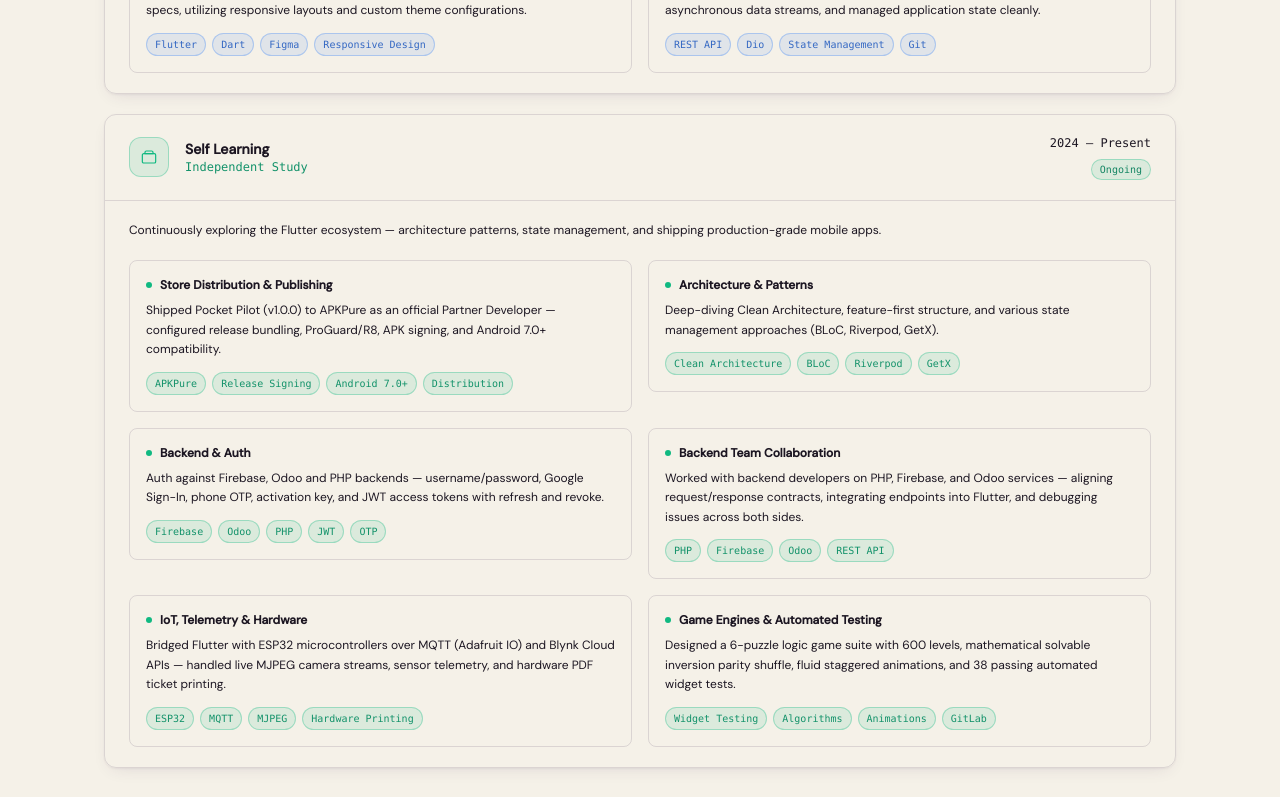
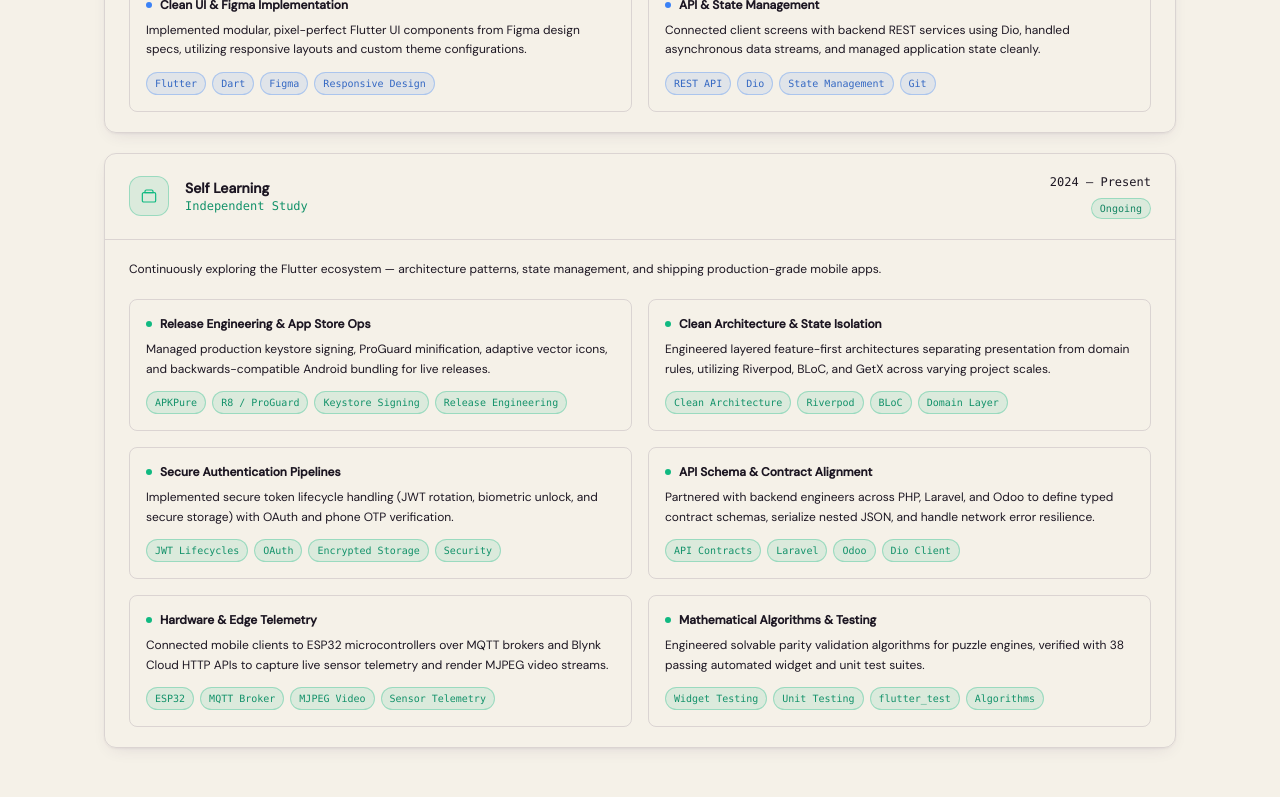
Before and after one commit to 556bhonemyathein/Software-Engineer-Portfolio, a React (Vite) app: page / in a window 1280 px wide. Shown: the part 2850-3647 px from the top of the page. Built offline with nearby package versions, Linux system fonts and the light colour scheme; a web font is replaced by a local one.

Commit message:
Eliminate repeated sentences, duplicate words, and redundant phrases across portfolio sections

```diff
--- a/src/app/App.tsx
+++ b/src/app/App.tsx
@@ -86,14 +86,14 @@ const PROFILE = {
 };
 
 const ABOUT_POINTS = [
-  "Started Flutter in 2024 — building and shipping consistently since.",
-  "Published Pocket Pilot on APKPure (v1.0.0, Partner Developer) with offline-first architecture.",
-  "Knows all major state management patterns; picks the right one for each project.",
-  "Uses AI tools (Copilot, Claude, Gemini, Codex) to move faster — reviews and understands every line before it ships.",
-  "Experience across REST APIs, Firebase, full auth flows, image upload, and responsive UI.",
-  "Worked alongside backend teams on PHP, Firebase, and Odoo — integrating their APIs into Flutter.",
-  "Engineered 600-level multi-game engine (Quick Puz) with solvable parity algorithms & 38 passing automated widget tests.",
-  "Built real-world IoT telemetry solutions connecting ESP32 hardware, MQTT protocols, MJPEG video streaming, and hardware printing.",
+  "Architecting clean, modular Flutter codebases with strict separation between UI, business logic, and data layers.",
+  "Pragmatic approach to state management — selecting Riverpod, BLoC, or Provider based on domain complexity.",
+  "Prioritizing offline-first resilience so mobile users never encounter blocked interfaces during connection drops.",
+  "Practical experience connecting mobile clients with IoT hardware, sensor telemetry, and live camera streaming.",
+  "Committed to code reliability through automated testing — maintaining unit and widget test suites for core logic.",
+  "Experienced in cross-functional collaboration — aligning REST API schemas with backend teams (PHP, Laravel, Firebase).",
+  "Productive workflow incorporating modern AI tools (Copilot, Claude, Gemini) while thoroughly reviewing every line.",
+  "Obsessed with polished mobile UX — 60fps physics animations, native splash handovers, and pixel-precise design delivery.",
 ];
 
 const AI_TOOLS = [
@@ -262,34 +262,40 @@ const EXPERIENCE = [
     description: "Continuously exploring the Flutter ecosystem — architecture patterns, state management, and shipping production-grade mobile apps.",
     highlights: [
       {
-        app: "Store Distribution & Publishing",
-        detail: "Shipped Pocket Pilot (v1.0.0) to APKPure as an official Partner Developer — configured release bundling, ProGuard/R8, APK signing, and Android 7.0+ compatibility.",
-        tags: ["APKPure", "Release Signing", "Android 7.0+", "Distribution"],
+        app: "Release Engineering & App Store Ops",
+        detail:
+          "Managed production keystore signing, ProGuard minification, adaptive vector icons, and backwards-compatible Android bundling for live releases.",
+        tags: ["APKPure", "R8 / ProGuard", "Keystore Signing", "Release Engineering"],
       },
       {
-        app: "Architecture & Patterns",
-        detail: "Deep-diving Clean Architecture, feature-first structure, and various state management approaches (BLoC, Riverpod, GetX).",
-        tags: ["Clean Architecture", "BLoC", "Riverpod", "GetX"],
+        app: "Clean Architecture & State Isolation",
+        detail:
+          "Engineered layered feature-first architectures separating presentation from domain rules, utilizing Riverpod, BLoC, and GetX across varying project scales.",
+        tags: ["Clean Architecture", "Riverpod", "BLoC", "Domain Layer"],
       },
       {
-        app: "Backend & Auth",
-        detail: "Auth against Firebase, Odoo and PHP backends — username/password, Google Sign-In, phone OTP, activation key, and JWT access tokens with refresh and revoke.",
-        tags: ["Firebase", "Odoo", "PHP", "JWT", "OTP"],
+        app: "Secure Authentication Pipelines",
+        detail:
+          "Implemented secure token lifecycle handling (JWT rotation, biometric unlock, and secure storage) with OAuth and phone OTP verification.",
+        tags: ["JWT Lifecycles", "OAuth", "Encrypted Storage", "Security"],
       },
       {
-        app: "Backend Team Collaboration",
-        detail: "Worked with backend developers on PHP, Firebase, and Odoo services — aligning request/response contracts, integrating endpoints into Flutter, and debugging issues across both sides.",
-        tags: ["PHP", "Firebase", "Odoo", "REST API"],
+        app: "API Schema & Contract Alignment",
+        detail:
+          "Partnered with backend engineers across PHP, Laravel, and Odoo to define typed contract schemas, serialize nested JSON, and handle network error resilience.",
+        tags: ["API Contracts", "Laravel", "Odoo", "Dio Client"],
       },
       {
-        app: "IoT, Telemetry & Hardware",
-        detail: "Bridged Flutter with ESP32 microcontrollers over MQTT (Adafruit IO) and Blynk Cloud APIs — handled live MJPEG camera streams, sensor telemetry, and hardware PDF ticket printing.",
-        tags: ["ESP32", "MQTT", "MJPEG", "Hardware Printing"],
+        app: "Hardware & Edge Telemetry",
+        detail:
+          "Connected mobile clients to ESP32 microcontrollers over MQTT brokers and Blynk Cloud HTTP APIs to capture live sensor telemetry and render MJPEG video streams.",
+        tags: ["ESP32", "MQTT Broker", "MJPEG Video", "Sensor Telemetry"],
       },
       {
-        app: "Game Engines & Automated Testing",
-        detail: "Designed a 6-puzzle logic game suite with 600 levels, mathematical solvable inversion parity shuffle, fluid staggered animations, and 38 passing automated widget tests.",
-        tags: ["Widget Testing", "Algorithms", "Animations", "GitLab"],
+        app: "Mathematical Algorithms & Testing",
+        detail:
+          "Engineered solvable parity validation algorithms for puzzle engines, verified with 38 passing automated widget and unit test suites.",
+        tags: ["Widget Testing", "Unit Testing", "flutter_test", "Algorithms"],
       },
     ],
   },
@@ -321,14 +327,14 @@ const PROJECTS: Project[] = [
     accent: "#10B981",
     title: "Plant Monitoring — Rice Paddy Monitor",
     description:
-      "Intelligent rice-paddy monitoring assistant turning an ESP32 + ESP32-CAM field station into an automated crop health system. Real-time telemetry (temperature, humidity, soil moisture), live MJPEG camera stream, and Gemini AI diagnosis (disease, spray advice, care plan) with bilingual English / မြန်မာ support and Blynk pump automation.",
+      "Automated field assistant transforming ESP32 and ESP32-CAM microcontrollers into an edge crop health monitoring station. Combines environmental sensor processing, live video feeds, and bilingual agronomy advice powered by Gemini multimodal vision models.",
     highlights: [
-      "ESP32 + ESP32-CAM live stream (MJPEG)",
-      "Gemini AI plant & disease diagnosis",
-      "Threshold-first agronomy rules engine",
-      "Bilingual Cupertino iOS UI (English / မြန်မာ)",
-      "Blynk Cloud HTTP API pump control",
-      "Offline-first sensor grading fallback",
+      "Real-time sensor telemetry loop streaming humidity, soil, and temperature data",
+      "Direct MJPEG video decode rendered inside a responsive Cupertino iOS interface",
+      "Multimodal Gemini 1.5 Flash diagnosis for crop disease detection and spray schedules",
+      "Offline threshold grading rules engine running autonomously without internet",
+      "Blynk Cloud REST webhook integration triggering field irrigation pumps on demand",
+      "Bilingual typography handling seamless English and Myanmar Unicode font scaling",
     ],
     tech: [
       "Flutter",
@@ -354,15 +360,14 @@ const PROJECTS: Project[] = [
     accent: "#3B82F6",
     title: "PocketPilot — Finance Tracker",
     description:
-      "Production offline-first personal finance tracker published on APKPure. Every write lands in Isar first and reconciles with the server later, so accounts, transactions, categories and reports all work seamlessly with no backend at all. Features feature-first Clean Architecture, Riverpod 3 compile-safe state, sealed error handling, and dual dev/prod flavours.",
+      "Production financial management application published to APKPure. Engineered around an offline-first transactional pipeline where ledger updates persist locally before reconciling with upstream servers, ensuring fluid responsiveness regardless of network latency.",
     highlights: [
-      "Published on APKPure (v1.0.0 · Partner Developer)",
-      "Universal Android 7.0+ release (65.9 MB APK)",
-      "Isar offline-first local database + sync",
-      "Riverpod 3 compile-safe state + GoRouter",
-      "fl_chart analytics + PDF report export",
-      "Dio auth/retry interceptors & sealed failures",
-      "Multi-language (easy_localization)",
+      "Live release on APKPure Partner Console supporting Android 7.0 through 14",
+      "High-throughput local NoSQL document storage powered by Isar Database",
+      "Compile-safe reactive state flow and declarative routing with Riverpod 3 & GoRouter",
+      "Financial analytics and trend visualization using fl_chart with PDF report export",
+      "Network resilience stack with Dio automatic retry interceptors and sealed failures",
+      "Dual flavor architecture separating development sandbox from production releases",
     ],
     tech: [
       "Flutter",
@@ -389,13 +394,13 @@ const PROJECTS: Project[] = [
     accent: "#8B5CF6",
     title: "Offline Inventory Logger",
     description:
-      "Offline-first mobile inventory management system that stores and manages stock locally in SQLite while fetching suppliers from a remote REST API. Features full CRUD with swipe actions, strict form validation, robust network error handling, and a clean layered architecture powered by Riverpod.",
+      "Mobile warehouse stock management solution designed for fast-paced catalog counts. Maintains local inventory availability offline while asynchronously synchronizing supplier orders and pricing adjustments with upstream REST services.",
     highlights: [
-      "SQLite offline-first local storage",
-      "REST supplier sync with Dio",
-      "Full CRUD with Slidable swipe actions",
-      "Layered Clean Architecture (UI → Provider → Repo → Service)",
-      "Form validation & network error handling",
+      "Embedded relational database layer backed by Sqflite for zero-latency lookups",
+      "Supplier synchronization engine using Dio with error interceptors and token cache",
+      "Interactive stock mutations with flutter_slidable directional swipe actions",
+      "Decoupled 4-tier Clean Architecture (UI → Provider → Repository → Remote Service)",
+      "Strict client-side form validation guarding SKU patterns and inventory thresholds",
     ],
     tech: [
       "Flutter",
@@ -423,14 +428,13 @@ const PROJECTS: Project[] = [
     accent: "#2563EB",
     title: "Airline Ticket System",
     description:
-      "Full-stack airline flight booking and ticketing platform developed as the B.C.Sc graduation thesis project for University of Computer Studies (Meiktila). Features flight search across domestic routes, interactive seat selection, trip review, multi-wallet payment (KPay, WavePay, AYA Pay, CB Pay), PDF e-ticket generation with physical printing, and a comprehensive Laravel web administration portal for airline and flight scheduling.",
+      "Comprehensive domestic flight reservation and ticketing system engineered as the B.C.Sc graduation thesis project for University of Computer Studies (Meiktila). Features a customer-facing Flutter mobile app connected to a Laravel administrative management backend.",
     highlights: [
-      "Flutter client + Laravel REST backend",
-      "Interactive real-time seat selection grid",
-      "Multi-wallet payments (KPay, WavePay, AYA)",
-      "PDF ticket generation & physical printing",
-      "Laravel Admin Dashboard & route management",
-      "Final Year University B.C.Sc Thesis project",
+      "Interactive cabin seat map supporting real-time seat locks and class tier pricing",
+      "Multi-wallet payment reconciliation supporting KPay, WavePay, AYA Pay, and CB Pay",
+      "Automated PDF boarding pass generation formatted for thermal and standard printing",
+      "Laravel RESTful administration portal for flight routes and fleet scheduling",
+      "Final Year University B.C.Sc Capstone thesis successfully defended at UCS Meiktila",
     ],
     tech: [
       "Flutter",
@@ -461,14 +465,14 @@ const PROJECTS: Project[] = [
     accent: "#7C3AED",
     title: "Guitar Chords — Library & Admin",
     description:
-      "Cross-platform guitar chord library and lyrics viewer with real-time Firebase backend. Features role-based access control (Admin CMS for publishing songs, artists, chord sheets & lyrics vs. User explorer), Google Sign-In & Firebase Auth, offline favorites via SharedPreferences, Android 12+ Splash Screen API, animated in-app splash, adaptive launcher icons, and live PWA deployment on Firebase Hosting.",
+      "Cross-platform music chord and lyrics platform powered by Firebase. Implements a dual-portal experience: an administrative CMS for musicians to author chord charts, alongside an offline-first songbook for performers.",
     highlights: [
-      "Role-based auth (Admin CMS vs User)",
-      "Real-time Firestore song & artist catalog",
-      "Android 12+ Splash API & in-app splash",
-      "Adaptive launcher icons (cross-platform)",
-      "Offline favorites & dark / light theming",
-      "Live web PWA on Firebase Hosting",
+      "Role-based Firestore security rules enforcing publishing permissions",
+      "Multi-provider authentication via Google Sign-In and Firebase Auth",
+      "Dual-phase native splash handover conforming to Android 12+ Splash API specs",
+      "Adaptive launcher icons tailored across mobile, desktop, and web platforms",
+      "Client-side key transposition and offline favorites stored in SharedPreferences",
+      "Published as a responsive Progressive Web App hosted on Firebase Hosting",
     ],
     tech: [
       "Flutter",
@@ -494,14 +498,14 @@ const PROJECTS: Project[] = [
     accent: "#4F46E5",
     title: "Quick Puz — 6-in-1 Puzzle Games",
     description:
-      "Cross-platform puzzle game suite built in Flutter and Dart featuring 6 distinct puzzle engines and 100 levels each (600 levels total). Features Sliding Tiles (solvable parity shuffle algorithm), Lights Out, Memory Match, Flood It, Picross / Nonogram, and Pipe Rotate. Engineered with polymorphic puzzle architecture, move counters, par targets, star ratings, fluid staggered entrance animations, and pixel-matched native-to-Flutter splash handover.",
+      "Modular puzzle game suite engineered in Dart and Flutter featuring six discrete puzzle engines and 100 progressive difficulty levels each. Designed around mathematical solvability guarantees, custom physics animations, and strict test coverage.",
     highlights: [
-      "6 puzzle game engines (600 levels total, 100 per game)",
-      "Sliding tiles solvable inversion parity shuffle algorithm",
-      "Polymorphic game state architecture (moves, par, stars)",
-      "Fluid staggered entrance & spring physics animations",
-      "Seamless native splash handover (zero blank frame)",
-      "Adaptive cross-platform app icons (Android, iOS, Web, Desktop)",
+      "600 total hand-crafted and procedurally verified puzzle challenges",
+      "Inversion-count parity algorithm guaranteeing 100% solvable tile configurations",
+      "Polymorphic engine structure sharing timer, move count, and star evaluation logic",
+      "38 passing automated widget tests validating puzzle mechanics and state transitions",
+      "Staggered entrance sequences and spring physics built without third-party game frameworks",
+      "Seamless native OS splash screen handover eliminating blank startup frames",
     ],
     tech: [
       "Flutter",
@@ -2033,7 +2037,7 @@ function AboutSection() {
         <SectionLabel
           index="01 — About"
           title="Who I am"
-          sub="A Flutter specialist building real, functional apps — not just UI samples."
+          sub="Core engineering philosophy, architectural discipline, and professional standards."
         />
 
         <div className="grid grid-cols-1 lg:grid-cols-12 gap-8 items-start">
@@ -2478,7 +2482,7 @@ function ProjectsSection() {
         <SectionLabel
           index="04 — Projects"
           title="What I've built"
-          sub="Real projects with real functionality — still building."
+          sub="Production mobile architectures, offline storage engines, and published store applications."
         />
 
         {/* filter chips */}
@@ -3934,18 +3938,15 @@ function ContactSection() {
                 }}
               >
                 <p className="text-[10px] font-mono tracking-widest uppercase mb-3 text-[#10B981]/50">
-                  Auth I&apos;ve built
+                  Collaboration &amp; Availability
                 </p>
                 <div className="flex flex-wrap gap-1.5">
                   {[
-                    "Username/Password",
-                    "Google Sign-In",
-                    "Phone OTP",
-                    "Activation Key",
-                    "Firebase Auth",
-                    "Access Token",
-                    "Refresh",
-                    "Revoke",
+                    "Full-Time Roles",
+                    "Contract & Freelance",
+                    "Remote / On-Site",
+                    "Fast Turnaround",
+                    "Clean Handoff",
                   ].map((a) => (
                     <Pill key={a} color="#10B981">
                       {a}
```
